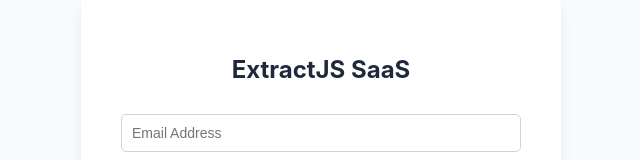
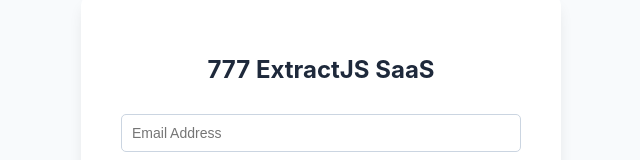
Before and after one commit to abdolahbd/invoice, a React (Create React App) app in the folder frontend/: page / in a window 1280 px wide. Shown: the part 204-364 px from the top of the page, without its empty margins (319-959 px from the left). Built offline with nearby package versions, Linux system fonts and the light colour scheme.

Commit message:
Update from Colab Mini IDE

```diff
--- a/frontend/src/App.js
+++ b/frontend/src/App.js
@@ -231,7 +231,7 @@ function App() {
     return (
       <div style={styles.authContainer}>
         <div style={styles.authCard}>
-          <h2 style={{ textAlign: "center", marginBottom: "30px", color: "#1e293b" }}>ExtractJS SaaS</h2>
+          <h2 style={{ textAlign: "center", marginBottom: "30px", color: "#1e293b" }}>777 ExtractJS SaaS</h2>
           <input type="email" placeholder="Email Address" value={authEmail} onChange={(e) => setAuthEmail(e.target.value)} style={styles.input} />
           <input type="password" placeholder="Password" value={authPassword} onChange={(e) => setAuthPassword(e.target.value)} style={styles.input} />
           <button onClick={handleManualAuth} style={{ ...styles.button, width: "100%", padding: "12px", marginBottom: "15px" }}>
```
Also changed, not shown: 5 other files (tests, documents, lock files or other folders).
